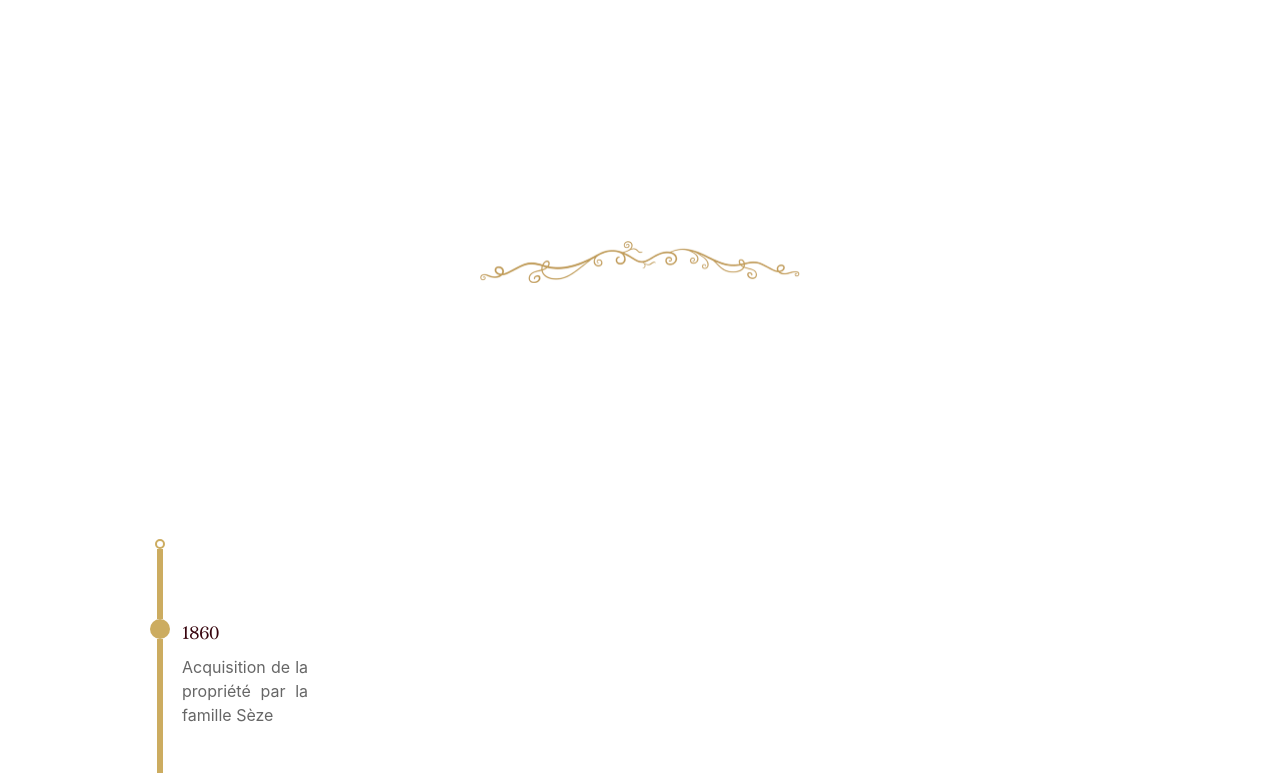
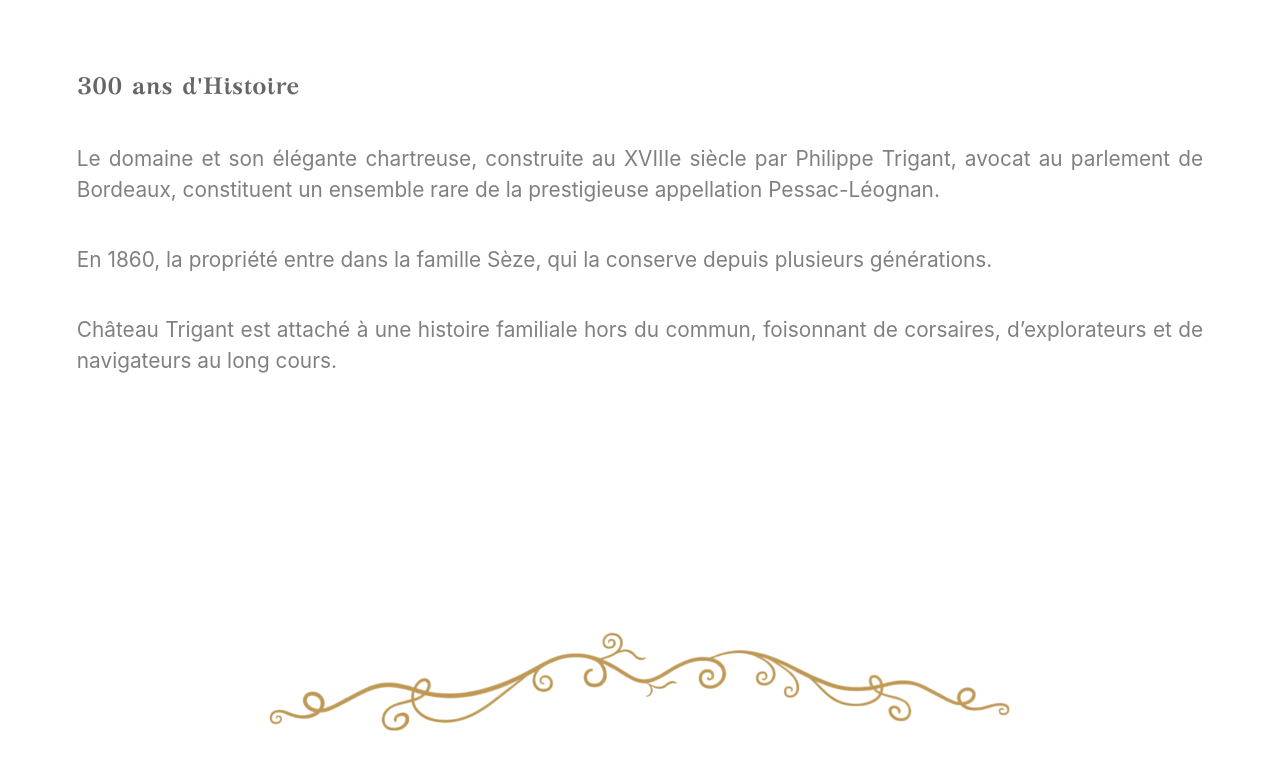
Before and after one commit to SfHzm/siteTrigant, a React (Vite) app: page /histoire in a window 1280 px wide. Shown: the part 1727-2500 px from the top of the page. Built offline with nearby package versions, Linux system fonts and the light colour scheme.

Commit message:
Histoire Tab

```diff
--- a/src/App.css
+++ b/src/App.css
@@ -39,10 +39,12 @@
 
   --size-mini-title: 1.15rem;
   --size-medium-title: 1.3rem;
+  --size-medium-title-md: 1.5rem;
+  --size-medium-text-md: 1.3rem;
   --size-mini-text: 1rem;
   --size-micro-text: 0.9rem;
   --size-title: 1.4rem;
-  --size-title-md : 1.8rem;
+  --size-title-md: 1.8rem;
   --size-text: 1.2rem;
 
   --font-artemisia: "GFS Artemisia", serif;
@@ -78,7 +80,8 @@ body {
   width: 90%;
 }
 
-.mini-title {
+.mini-title,
+.medium-text {
   font-size: var(--size-mini-title);
   width: 80%;
 }
@@ -100,7 +103,8 @@ body {
   font-size: var(--size-micro-text);
 }
 
-.mini-text {
+.mini-text,
+.medium-text {
   color: var(--color-text);
   font-family: var(--font-inter);
   padding-top: var(--space-title-text);
@@ -114,6 +118,7 @@ body {
     &.timeline-snap-icon {
       & > li {
         --timeline-row-start: 0; /* rond collé hr */
+        --timeline-col-start: minmax(0, 0fr); /*li timeline à gauche*/
       }
     }
   }
@@ -132,4 +137,12 @@ body {
   .mini-text {
     padding-top: var(--space-title-text-md);
   }
+
+  .medium-title {
+    font-size: var(--size-medium-title-md);
+  }
+
+  .medium-text {
+    font-size: var(--size-medium-text-md);
+  }
 }
--- a/src/components/ImageAccueil.jsx
+++ b/src/components/ImageAccueil.jsx
@@ -9,7 +9,7 @@ export default function ImageAccueil({ src, alt, className, h, p = "" }) {
       <div className="absolute inset-0 bg-black/20"></div>
 
       <div className="absolute inset-0 flex flex-col items-center justify-center text-white-text gap-5 pt-3.5">
-        <h1 className="font-artemisia text-[1.4rem]">{h}</h1>
+        <h1 className="font-artemisia text-[1.4rem] md:text-4xl">{h}</h1>
         <p className="text-[0.63rem] text-center font-inter font-light w-80">{p}</p>
       </div>
     </div>
--- a/src/components/timeline.jsx
+++ b/src/components/timeline.jsx
@@ -16,11 +16,11 @@ export default function Timeline({ h, p }) {
   };
 
   return (
-    <ul className="timeline timeline-snap-icon max-md:timeline-compact timeline-vertical w-80">
+    <ul className="timeline timeline-snap-icon max-md:timeline-compact timeline-vertical w-80 md:w-[39.7vw]">
       <li>
-        <div className="timeline-middle border-2 border-accent-gold rounded-full w-2.5 h-2.5 mx-[5px]"></div>
+        <div className="timeline-middle border-2 border-accent-gold rounded-full w-2.5 h-2.5 mx-1.25 md:w-3.5 md:h-3.5 md:mx-0.75"></div>
         <div className="timeline-start h-18"></div>
-        <hr className="bg-accent-gold" style={{ width: "0.5vw" }} />
+        <hr className="bg-accent-gold" style={{ width: "2.5px" }} />
       </li>
       {h.map((header, i) => (
         <li key={i}>
@@ -34,15 +34,15 @@ export default function Timeline({ h, p }) {
               i !== h.length - 1 ? "h-fit min-h-20" : "min-h-25 h-fit"
             } flex flex-col text-justify gap-2 px-2`}
           >
-            <div className="text-lg text-black-accent" style={{fontFamily: "var(--font-artemisia)"}}>{header}</div>
-            <p className="pb-7 text-title" style={{fontFamily: "var(--font-inter)"}}>{p[i]}</p>
+            <div className="text-lg text-black-accent md:text-[1.4rem] leading-none md:pb-1" style={{fontFamily: "var(--font-artemisia)"}}>{header}</div>
+            <p className="pb-7 text-title md:text-[1.04rem]" style={{fontFamily: "var(--font-inter)"}}>{p[i]}</p>
 
           </div>
-          <hr className="bg-accent-gold" style={{ width: "0.5vw" }} />
+          <hr className="bg-accent-gold" style={{ width: "2.5px" }} />
         </li>
       ))}
       <li>
-        <div className="timeline-middle border-2 border-accent-gold rounded-full w-2.5 h-2.5 mx-[5px]"></div>
+        <div className="timeline-middle border-2 border-accent-gold rounded-full w-2.5 h-2.5 mx-1.25 md:w-3.5 md:h-3.5 md:mx-0.75"></div>
       </li>
     </ul>
   );
--- a/src/pages/histoire.jsx
+++ b/src/pages/histoire.jsx
@@ -5,6 +5,7 @@ import frame from "../assets/decorations/frame.png";
 import tableau1 from "../assets/images/tableau1.png";
 import separateur from "../assets/decorations/separateur.png";
 import tableau2 from "../assets/images/tableau2.png";
+import tableau3 from "../assets/images/tableau3.png"
 
 export default function Histoire() {
   const h = ["1860 ", "1989 ", "2021", "2025"];
@@ -20,34 +21,34 @@ export default function Histoire() {
       <ImageAccueil src={mainImg} alt="Chateau Trigant" h="NOTRE HISTOIRE" />
 
       <div className="w-full items-center flex flex-col">
-        <div className="relative inline-block mt-[var(--space-small)]">
-          <img src={frame} alt="frame" className="block w-93 h-auto" />
+        <div className="relative inline-block mt-[var(--space-small)] md:w-[90vw]">
+          <img src={frame} alt="frame" className="block w-93 h-auto md:w-[95vw]" />
           <img
             src={tableau1}
             alt="Tableau 1"
-            className="absolute top-1/2 left-1/2 transform -translate-x-1/2 -translate-y-1/2 max-w-[90%]"
+            className="absolute top-1/2 left-1/2 transform -translate-x-1/2 -translate-y-1/2 max-w-[90%] md:w-[90vw]"
           />
         </div>
 
-        <div className="flex flex-col items-center h-fit w-85">
+        <div className="flex flex-col items-center h-fit w-85 md:w-[88vw]">
           <h1
             className="medium-title text-left w-full"
             style={{ paddingTop: "5vw", textAlign: "left", width: "100%" }}
           >
             300 ans d'Histoire
           </h1>
-          <p className="mini-text">
+          <p className="medium-text">
             Le domaine et son élégante chartreuse, construite au XVIIIe siècle
             par Philippe Trigant, avocat au parlement de Bordeaux, constituent
             un ensemble rare de la prestigieuse appellation Pessac-Léognan.
           </p>
 
-          <p className="mini-text">
+          <p className="medium-text">
             En 1860, la propriété entre dans la famille Sèze, qui la conserve
             depuis plusieurs générations.
           </p>
 
-          <p className="mini-text">
+          <p className="medium-text">
             Château Trigant est attaché à une histoire familiale hors du commun,
             foisonnant de corsaires, d’explorateurs et de navigateurs au long
             cours.
@@ -57,13 +58,14 @@ export default function Histoire() {
         <img
           src={separateur}
           alt="separateur"
-          className="my-[var(--space-big)] w-80"
+          className="my-[var(--space-big)] w-80 md:w-[58vw]"
         />
 
-        <div>
+        <div className="md:flex md:justify-between md:w-[90vw]">
           <Timeline h={h} p={p} />
-          <div className="sm:block hidden">
-            <img src={tableau2} alt="Tableau 2" />
+          <div className="sm:block hidden md:w-[40vw] md:flex md:flex-col md:justify-between">
+            <img src={tableau2} alt="Tableau 2" className="rounded-[5px] shadow-[black_0px_4px_7px_-1px,black_-2px_1px_8px_-1px]"/>
+            <img src={tableau3} alt="Tableau 3" className="rounded-[20px] shadow-[black_0px_4px_7px_-1px,black_0px_1px_8px_-1px]"/>
           </div>
         </div>
       </div>
```
Also changed, not shown: 1 other file (tests, documents, lock files or other folders).
